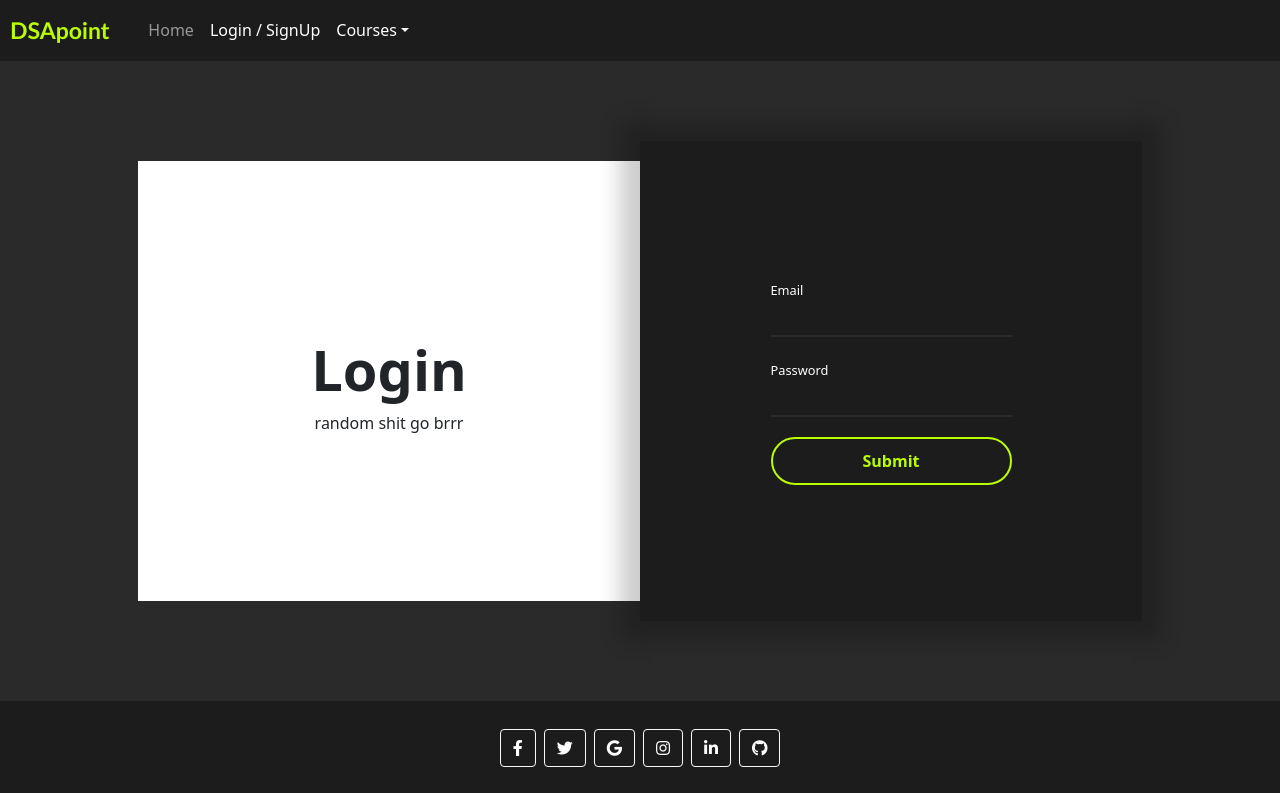
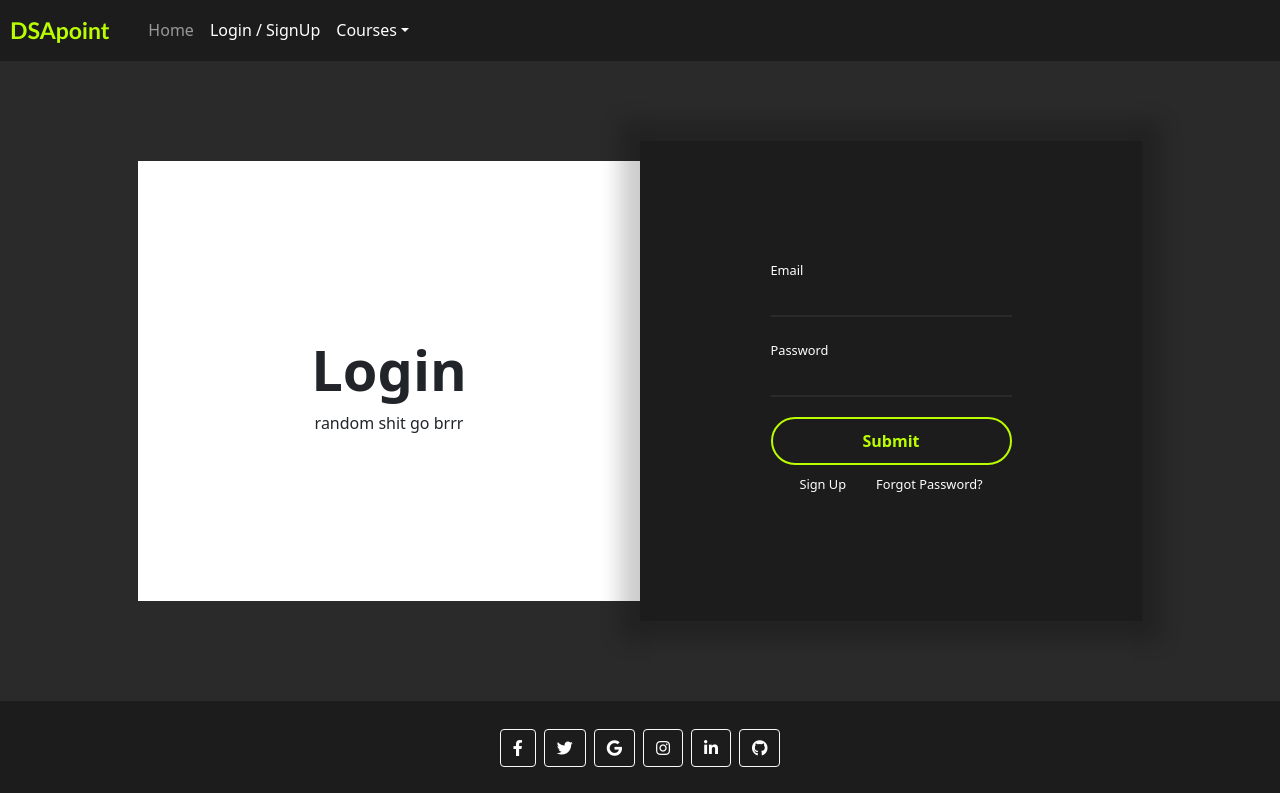
Before and after one commit to dev-anuragS/DSApoint, a React (Create React App) app in the folder dsapoint/: page /login in a window 1280 px wide. Shown: the top 793 px of the page. Built offline with nearby package versions, Linux system fonts and the light colour scheme.

Commit message:
Added sign up and forgot password links

```diff
--- a/dsapoint/src/components/Login.jsx
+++ b/dsapoint/src/components/Login.jsx
@@ -36,6 +36,10 @@ const Login = () => {
                             <input type="password" name="password" id="password" value={loginData.password} onChange={inputEvent} />
                             <button type="submit" id='loginFormBtn'>Submit</button>
                         </form>
+                        <div id="innerLoginFormDiv">
+                            <NavLink exact to="" className="loginFormLink">Sign Up</NavLink>
+                            <NavLink exact to="" className="loginFormLink">Forgot Password?</NavLink>
+                        </div>
                     </div>
                 </div>
             </div>
--- a/dsapoint/src/components/sass/login.scss
+++ b/dsapoint/src/components/sass/login.scss
@@ -82,3 +82,18 @@ input:focus{
     background-color: $primary;
     color:$background;
 }
+
+#innerLoginFormDiv{
+    font-size: .8rem;
+    display:flex;
+}
+
+.loginFormLink{
+    color:white;
+    margin:10px 15px;
+    text-decoration: none;
+}
+
+.loginFormLink:hover{
+    color:$primary;
+}
```
